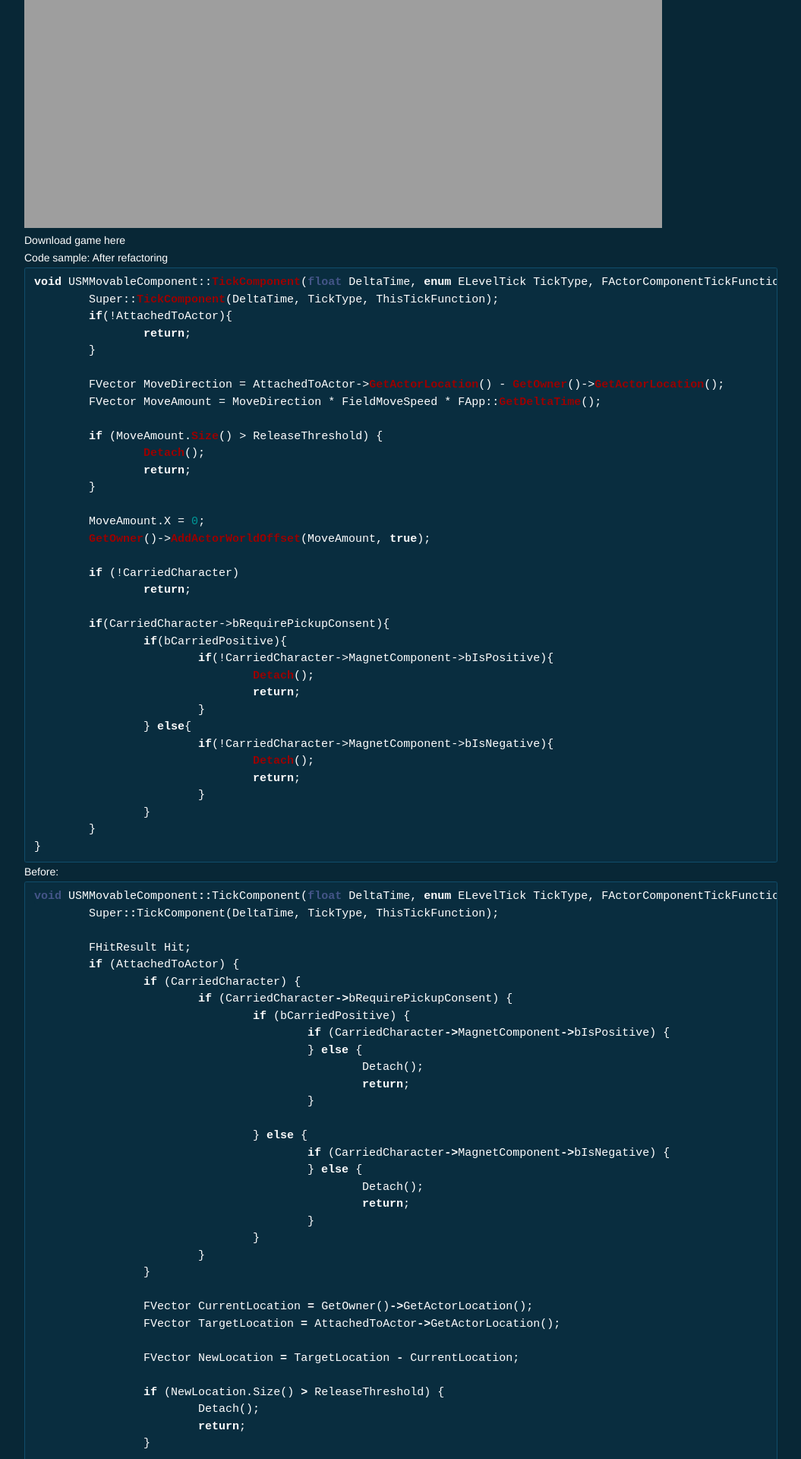
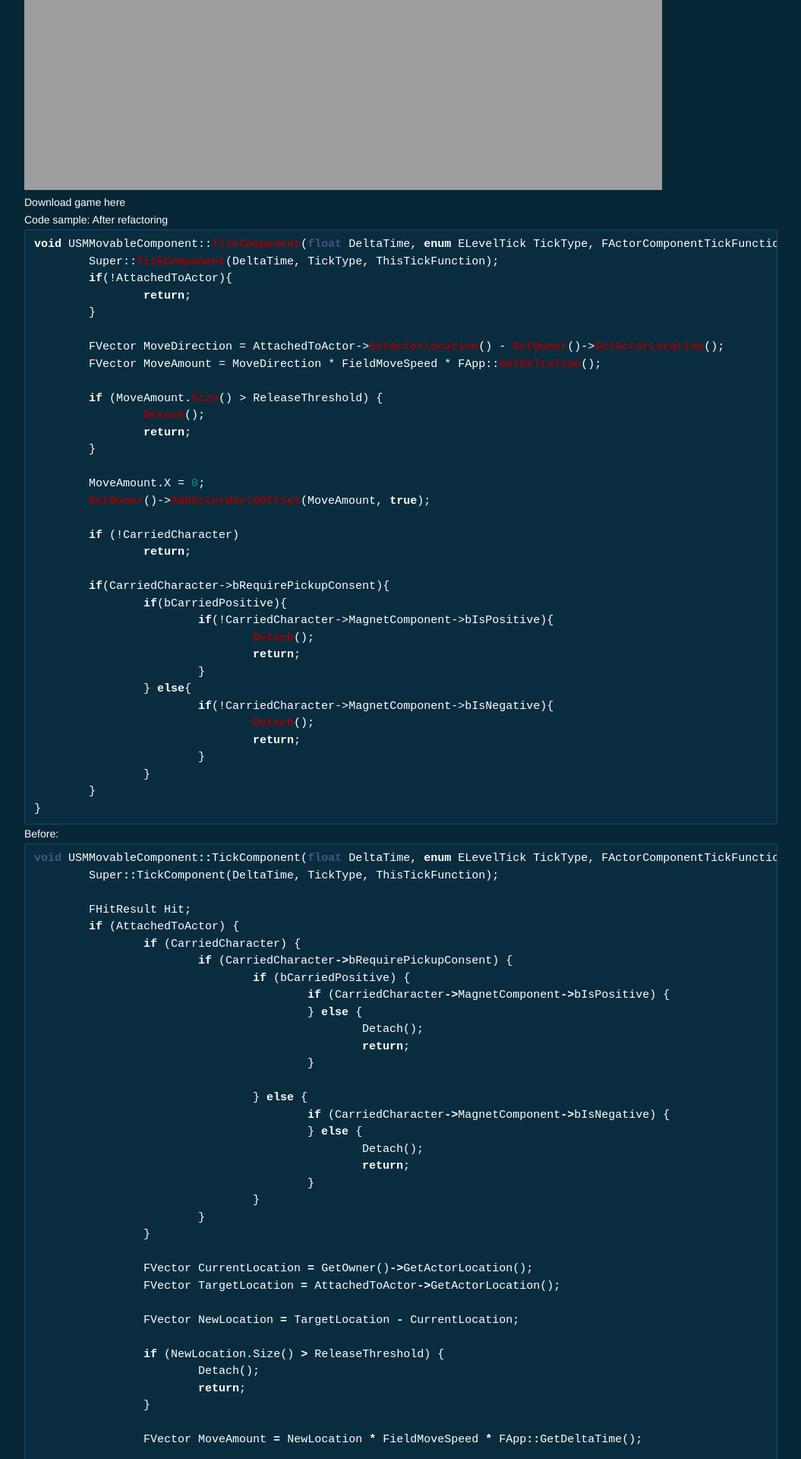
Before and after one commit to VolodymyrShabala/MySite, a Jekyll site: the page built from _posts/2016-06-01-welcome-to-jekyll.markdown, in a window 1280 px wide. Shown: the part 530-2450 px from the top of the page at 76% size, without its empty margins (112-1167 px from the left). Built offline with Jekyll 4.4.1, drawn with Linux system fonts in a browser that asks for light colours.

Commit message:
Changed video size

```diff
--- a/_posts/2016-06-01-welcome-to-jekyll.markdown
+++ b/_posts/2016-06-01-welcome-to-jekyll.markdown
@@ -13,7 +13,7 @@ During the project I worked on camera, menu, tutorial etc. But my main focus was
 
 Code samples comming soon. But you can download and play the game in the link down below.
 
-<iframe width="840" height="550" src="{{site.url}}/Portfolio/assets/PolarityShift_Trailer.mp4" frameborder="0" allowfullscreen="allowfullscreen">&nbsp;</iframe>
+<iframe width="840" height="500" src="{{site.url}}/Portfolio/assets/PolarityShift_Trailer.mp4" frameborder="0" allowfullscreen="allowfullscreen">&nbsp;</iframe>
 
 <a href="https://drive.google.com/open?id=1xekIfMAPPeOHBK5hPr1w9AH1wMI8EZK9">Download game here</a>
 
```
